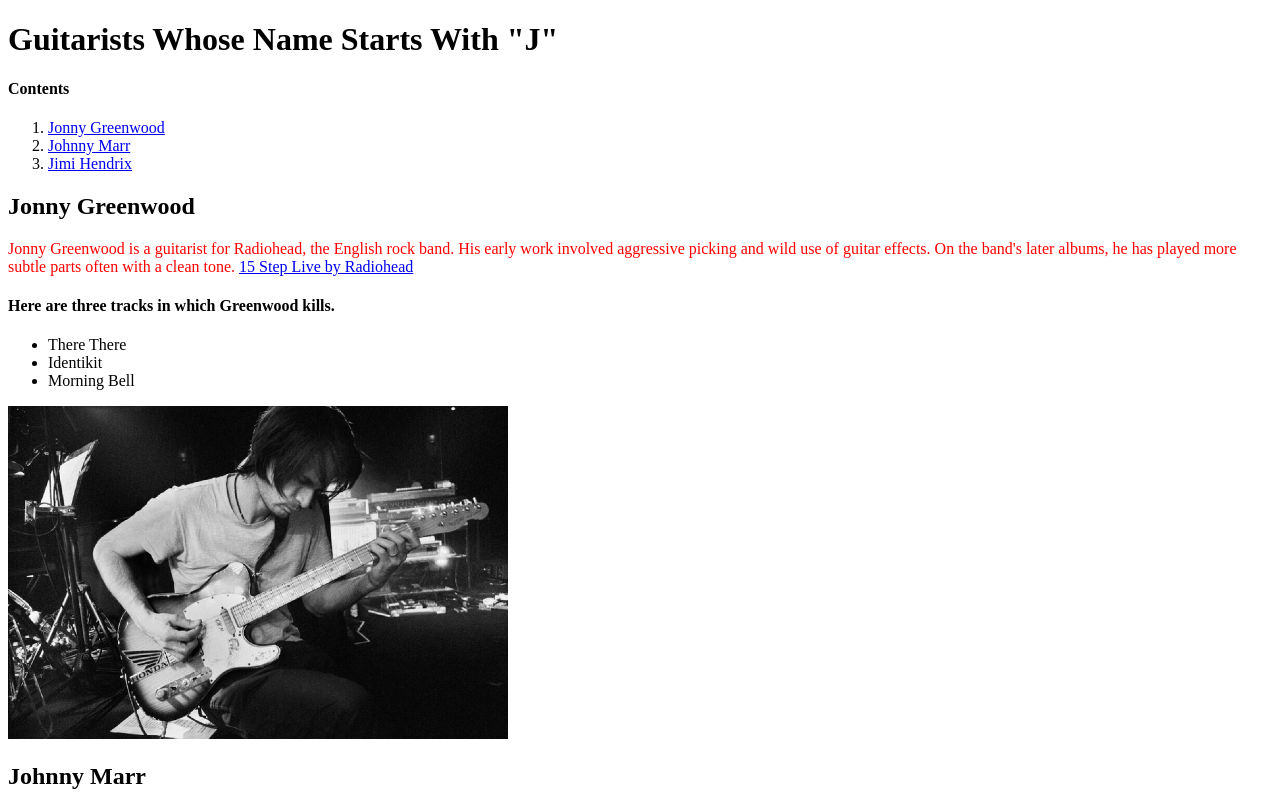
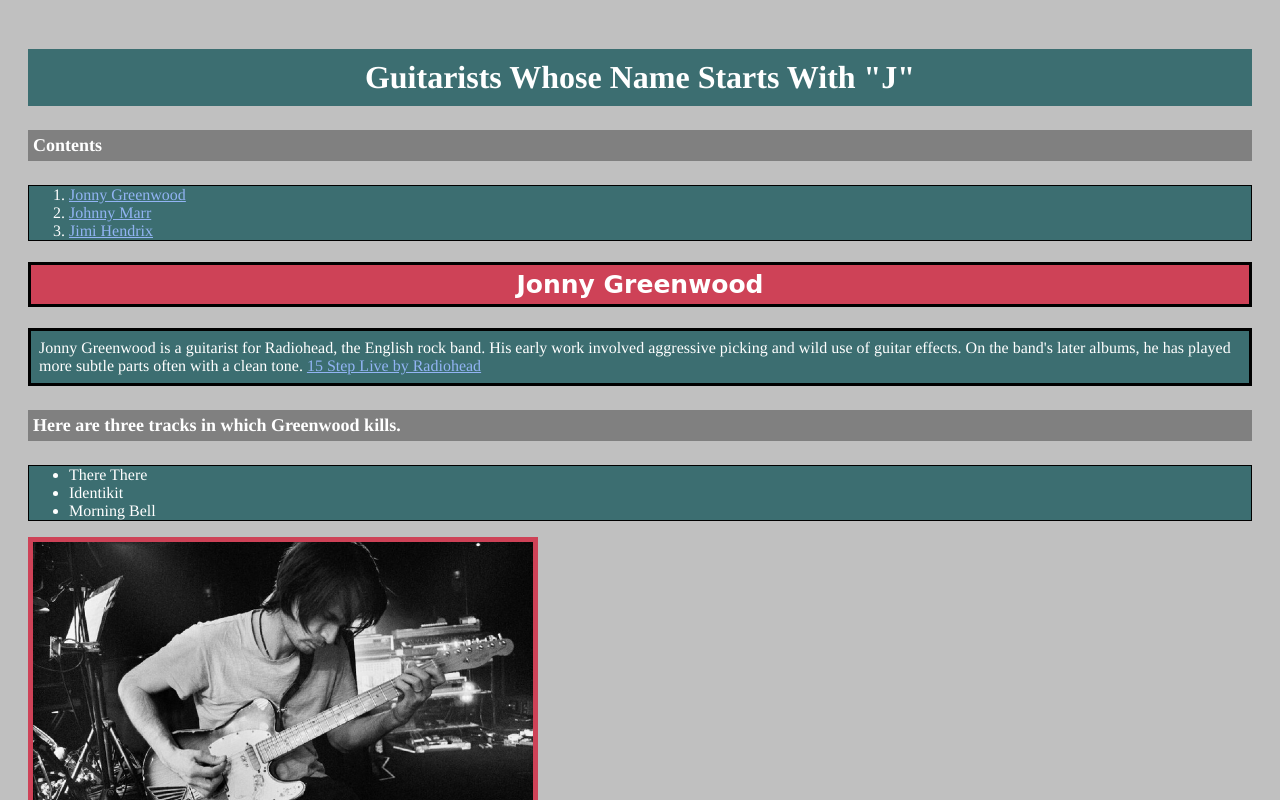
Before and after one commit to Wyatt-Smith/web, a plain HTML site: page styled.html in a window 1280 px wide. Shown: the top 800 px of the page. Drawn offline with Linux system fonts and the light colour scheme.

Commit message:
Update style.css

```diff
--- a/style.css
+++ b/style.css
@@ -1,8 +1,50 @@
-<style>
-  body {
-    background-color: black;
-  }
-  p {
-    color: red;
-  }
-</style>
+body {
+	color: white;
+	background-color: #C0C0C0;
+	font-family: times;
+	padding: 20px;
+}
+
+h1 {
+	background-color: #3C6E71;
+	padding: 10px;
+	text-align: center;
+}
+
+h2 {
+	background-color: #CE4257;
+	padding: 5px;
+	border: medium solid black;
+	font-family: cursive;
+	font-size: 25px;
+	text-align: center;
+}
+
+h3, h4 {
+	font-size: 18px;
+	background-color: gray;
+	padding: 5px;
+}
+
+a:link, a:visited {
+	color: #92B4F4;
+}
+
+p {
+	border: medium solid black;
+	padding: 8px;
+	font-size: 16px;
+	background-color: #3C6E71;
+}
+
+ol, ul {
+	font-size: 16px;
+	border: thin solid black;
+	background-color: #3C6E71;
+}
+
+
+img {
+	border: thick solid black;
+	border-color: #CE4257;
+}
```
